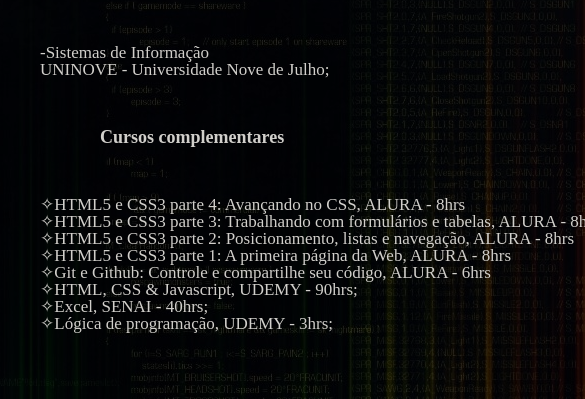
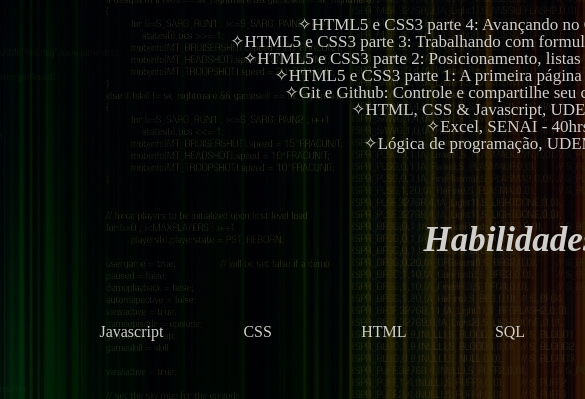
Before and after one commit to LucasRochaAlmeida/Project-Portfolio, a plain HTML site: page portfolio.html in a window 390 px wide. Shown: the part 664-1063 px from the top of the page, 585 px wide, since content can reach past the window. Drawn offline with Linux system fonts and the light colour scheme.

Commit message:
deixando mais responsivo

```diff
--- a/style-port.css
+++ b/style-port.css
@@ -67,7 +67,7 @@
     margin: 0 1.5%;
     padding: 15px 10px;
     box-sizing: border-box;
-    border: 2px solid #000000;
+    border: 2px solid transparent;
     border-radius: 10px;
 }
 .listaHabilidades:hover{
@@ -78,3 +78,14 @@
     font-size: 22px;
     margin-top: 10px;
 }
+@media screen and (max-width: 480px){
+    body{
+        position: absolute;
+        text-align: center;
+        background-image: url(img2.jpg);
+    background-blend-mode: overlay;
+    background-color: rgb(51, 51, 51);
+    color: rgb(209, 207, 203);
+    background-position: bottom;
+    }
+}
```
